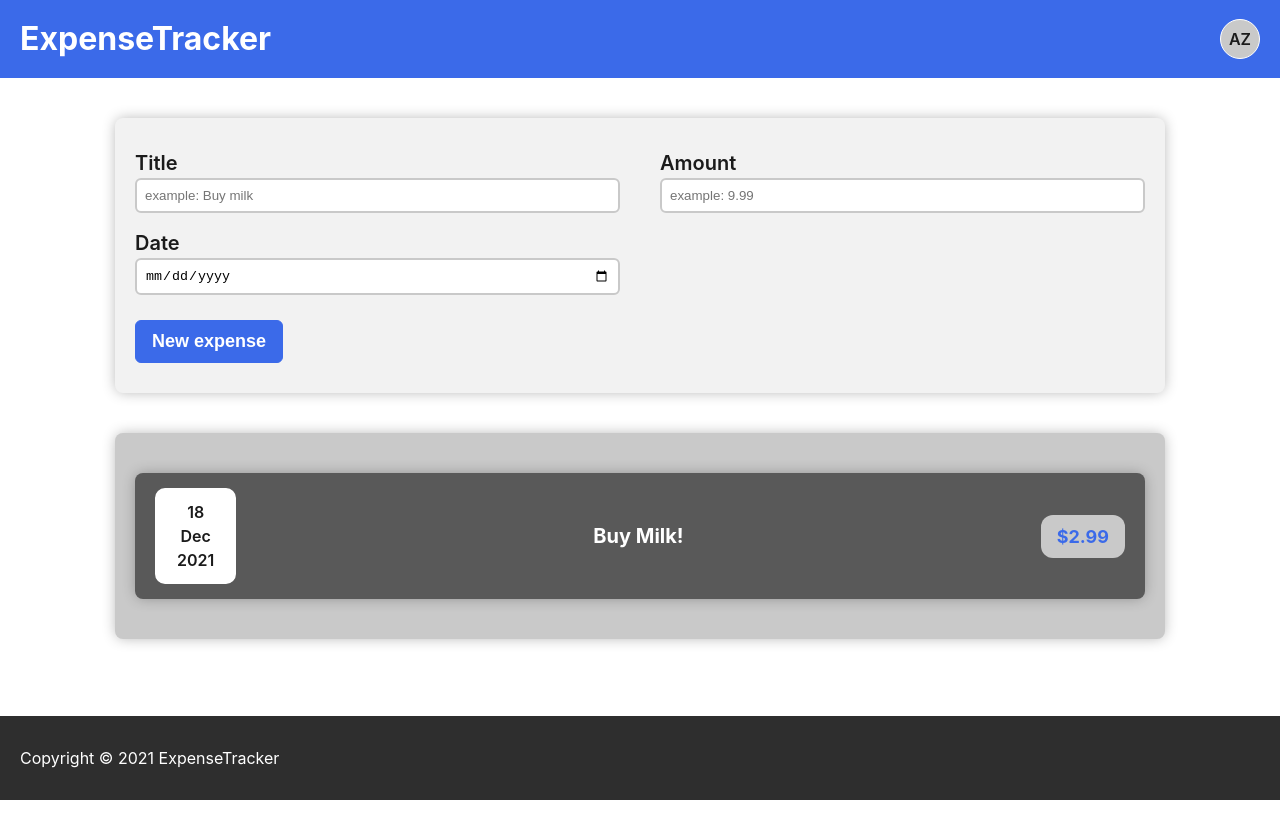
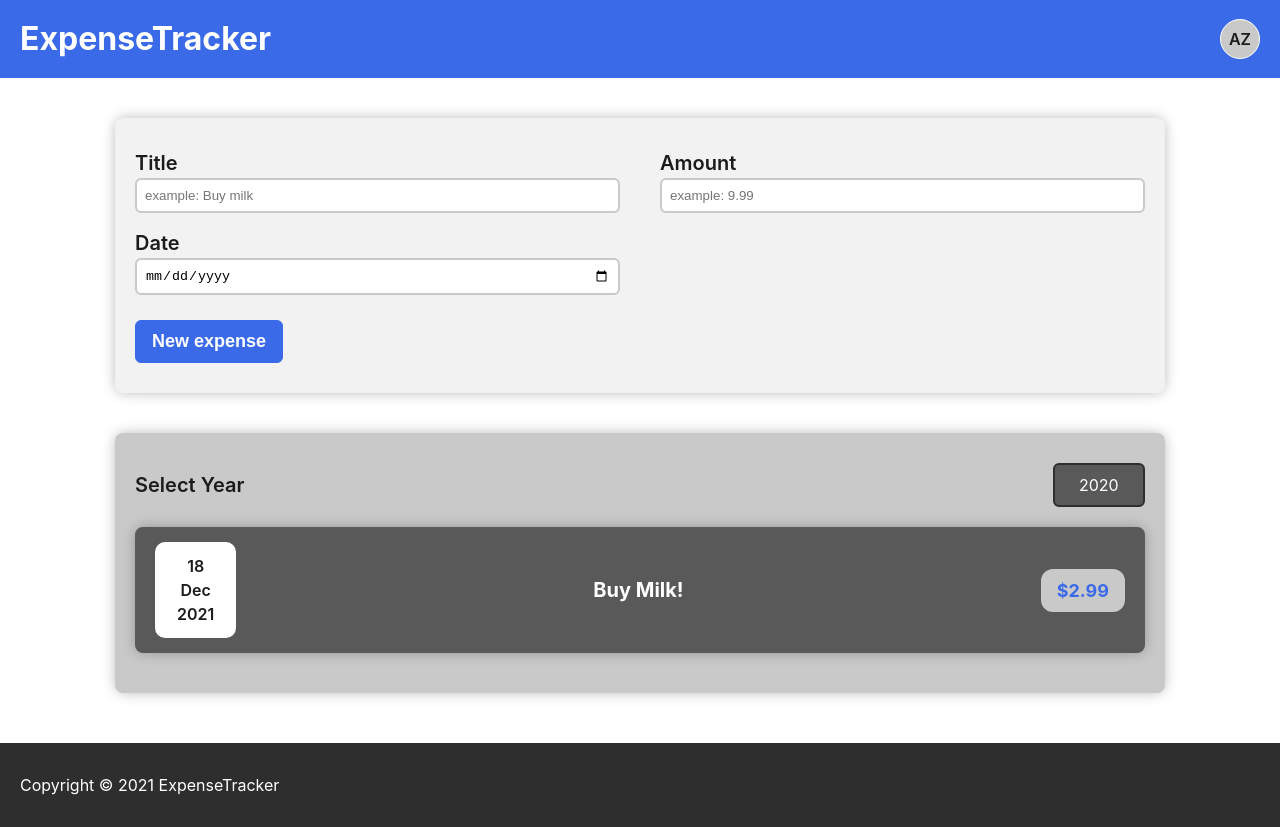
Before and after one commit to antoniozah/financial-tracker, a React (Create React App) app: page / in a window 1280 px wide. Before the commit the page ends 800 px from the top, so only its background shows below. Built offline with nearby package versions, Linux system fonts and the light colour scheme.

Commit message:
adding filter by year component

```diff
--- a/src/App.css
+++ b/src/App.css
@@ -16,3 +16,9 @@
     flex-direction: column;
     align-items: center;
 }
+
+.app__expenses-content {
+    margin-top: 40px;
+    padding: 30px 20px 40px;
+    background-color: var(--light-gray);
+}
--- /dev/null
+++ b/src/components/ExpenseFilter/ExpenseFilter.css
@@ -0,0 +1,14 @@
+.expense-filter {
+    margin-bottom: 20px;
+}
+
+.expense-filter__wrapper {
+    display: flex;
+    justify-content: space-between;
+    align-items: center;
+}
+
+.expense-filter__title {
+    font-size: 20px;
+    font-weight: 600;
+}
--- /dev/null
+++ b/src/components/ExpenseFilter/ExpenseFilter.js
@@ -0,0 +1,27 @@
+import './ExpenseFilter.css';
+
+const ExpenseFilter = ({ onYearChange, selectedYear }) => {
+    const yearFilterHandler = (event) => {
+        onYearChange(event.target.value);
+    };
+
+    return (
+        <div className="expense-filter">
+            <div className="expense-filter__wrapper">
+                <span className="expense-filter__title">Select Year</span>
+                <select
+                    name="expenseFilter"
+                    value={selectedYear}
+                    onChange={yearFilterHandler}
+                >
+                    <option value="2022">2022</option>
+                    <option value="2021">2021</option>
+                    <option value="2020">2020</option>
+                    <option value="2019">2019</option>
+                </select>
+            </div>
+        </div>
+    );
+};
+
+export default ExpenseFilter;
--- a/src/components/Expenses/Expenses.css
+++ b/src/components/Expenses/Expenses.css
@@ -1,5 +1,5 @@
 .expenses {
     margin-top: 40px;
-    padding: 40px 20px;
+    padding: 30px 20px 40px;
     background-color: var(--light-gray);
 }
--- a/src/components/Expenses/Expenses.js
+++ b/src/components/Expenses/Expenses.js
@@ -1,9 +1,21 @@
+import { useState } from 'react';
 import Expense from '../Expense/Expense';
+import ExpenseFilter from '../ExpenseFilter/ExpenseFilter';
 import './Expenses.css';
 
 const Expenses = ({ expenseData }) => {
+    const [yearFilter, setYearFilter] = useState('2020');
+
+    const filterChangeYear = (year) => {
+        setYearFilter(year);
+    };
+
     return (
         <div className="expenses box-style">
+            <ExpenseFilter
+                onYearChange={filterChangeYear}
+                selectedYear={yearFilter}
+            />
             {expenseData.map((expense) => (
                 <Expense expense={expense} key={expense.id} />
             ))}
--- a/src/index.css
+++ b/src/index.css
@@ -52,6 +52,21 @@ ul {
     padding: 0;
 }
 
+select {
+    appearance: none;
+    padding: 8px 24px;
+    margin: 0;
+    border: 2px solid var(--dark-bg);
+    outline: 0;
+    border-radius: 6px;
+    background-color: var(--medium-bg);
+    color: #fff;
+    font-family: inherit;
+    font-size: inherit;
+    line-height: inherit;
+    cursor: pointer;
+}
+
 .box-style {
     max-width: 1050px;
     margin: 0 auto;
```
